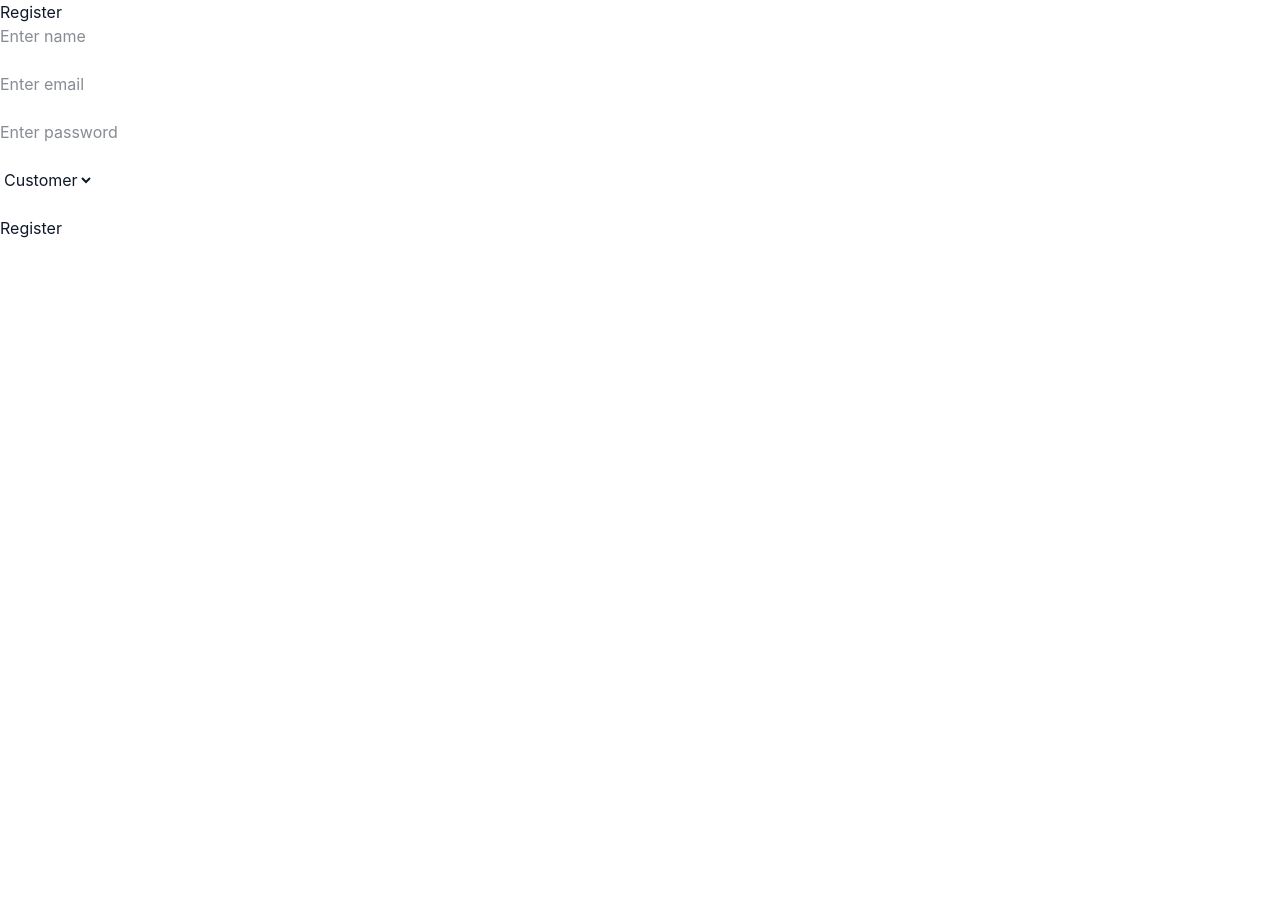
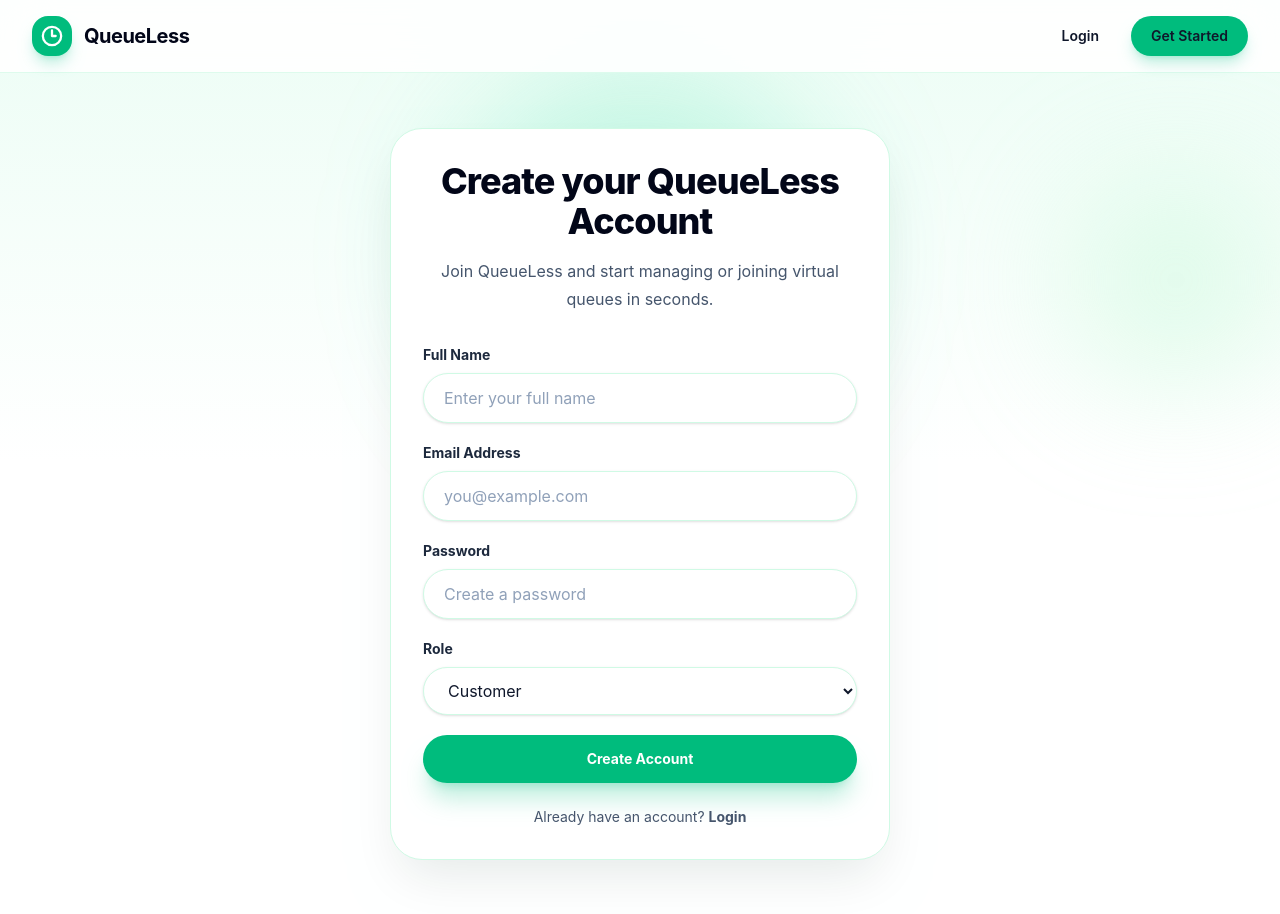
Before and after one commit to snehap27/QueueLess, a React (Vite) app in the folder client/: page /register in a window 1280 px wide. Shown: the top 914 px of the page. Before the commit the page ends 800 px from the top, so only its background shows below. Built offline with nearby package versions, Linux system fonts and the light colour scheme; no server answers.

Commit message:
feat: implement user registration flow

```diff
--- a/client/src/pages/Register.jsx
+++ b/client/src/pages/Register.jsx
@@ -1,13 +1,19 @@
 import { useState } from "react";
-import { useNavigate } from "react-router-dom";
+import { Link, useNavigate } from "react-router-dom";
 
+import Navbar from "../components/Navbar";
 import { useAuth } from "../hooks/useAuth";
 
+const initialFormData = {
+  name: "",
+  email: "",
+  password: "",
+  role: "customer",
+};
+
 function Register() {
-  const [name, setName] = useState("");
-  const [email, setEmail] = useState("");
-  const [password, setPassword] = useState("");
-  const [role, setRole] = useState("customer");
+  const [formData, setFormData] = useState(initialFormData);
+  const [fieldErrors, setFieldErrors] = useState({});
   const [error, setError] = useState("");
   const [isSubmitting, setIsSubmitting] = useState(false);
   const { register } = useAuth();
@@ -17,69 +23,218 @@ function Register() {
     navigate(userRole === "owner" ? "/owner/dashboard" : "/customer/join");
   };
 
+  const validateForm = () => {
+    const errors = {};
+    const emailPattern = /^[^\s@]+@[^\s@]+\.[^\s@]+$/;
+
+    if (!formData.name.trim()) {
+      errors.name = "Name is required.";
+    }
+
+    if (!emailPattern.test(formData.email.trim())) {
+      errors.email = "Enter a valid email address.";
+    }
+
+    if (formData.password.length < 6) {
+      errors.password = "Password must be at least 6 characters.";
+    }
+
+    if (!formData.role) {
+      errors.role = "Role is required.";
+    }
+
+    return errors;
+  };
+
+  const handleChange = (e) => {
+    const { name, value } = e.target;
+
+    setFormData((currentData) => ({
+      ...currentData,
+      [name]: value,
+    }));
+
+    setFieldErrors((currentErrors) => ({
+      ...currentErrors,
+      [name]: "",
+    }));
+  };
+
   const handleSubmit = async (e) => {
     e.preventDefault();
+
+    if (isSubmitting) {
+      return;
+    }
+
     setError("");
+
+    const validationErrors = validateForm();
+    setFieldErrors(validationErrors);
+
+    if (Object.keys(validationErrors).length > 0) {
+      return;
+    }
+
     setIsSubmitting(true);
 
     try {
-      const data = await register({ name, email, password, role });
+      const data = await register({
+        name: formData.name.trim(),
+        email: formData.email.trim(),
+        password: formData.password,
+        role: formData.role,
+      });
       redirectByRole(data.user.role);
     } catch (err) {
-      setError(err.message);
+      setError(err.message || "Unable to create account. Please try again.");
     } finally {
       setIsSubmitting(false);
     }
   };
 
   return (
-    <div>
-      <h1>Register</h1>
+    <div className="min-h-screen bg-white">
+      <Navbar />
 
-      {error && <p role="alert">{error}</p>}
+      <main className="relative isolate flex min-h-screen items-center justify-center overflow-hidden bg-gradient-to-b from-emerald-50 via-white to-white px-5 pb-16 pt-32 sm:px-6 lg:px-8">
+        <div className="absolute left-1/2 top-16 -z-10 h-72 w-72 -translate-x-1/2 rounded-full bg-emerald-300/30 blur-3xl sm:h-96 sm:w-96" />
+        <div className="absolute right-0 top-44 -z-10 h-52 w-52 rounded-full bg-green-200/40 blur-3xl" />
 
-      <form onSubmit={handleSubmit}>
-        <input
-          type="text"
-          placeholder="Enter name"
-          value={name}
-          onChange={(e) => setName(e.target.value)}
-        />
+        <section className="w-full max-w-[500px] rounded-[2rem] border border-emerald-100 bg-white p-6 shadow-2xl shadow-emerald-950/10 sm:p-8">
+          <div className="text-center">
+            <h1 className="text-3xl font-extrabold tracking-tight text-slate-950 sm:text-4xl">
+              Create your QueueLess Account
+            </h1>
+            <p className="mt-4 leading-7 text-slate-600">
+              Join QueueLess and start managing or joining virtual queues in
+              seconds.
+            </p>
+          </div>
 
-        <br /><br />
+          {error && (
+            <p
+              className="mt-6 rounded-2xl border border-red-100 bg-red-50 px-4 py-3 text-sm font-medium text-red-700"
+              role="alert"
+            >
+              {error}
+            </p>
+          )}
 
-        <input
-          type="email"
-          placeholder="Enter email"
-          value={email}
-          onChange={(e) => setEmail(e.target.value)}
-        />
+          <form className="mt-8 space-y-5" onSubmit={handleSubmit} noValidate>
+            <div>
+              <label
+                htmlFor="name"
+                className="block text-sm font-bold text-slate-800"
+              >
+                Full Name
+              </label>
+              <input
+                id="name"
+                name="name"
+                type="text"
+                value={formData.name}
+                onChange={handleChange}
+                className="mt-2 w-full rounded-full border border-emerald-100 bg-white px-5 py-3 text-slate-900 shadow-sm outline-none transition placeholder:text-slate-400 focus:border-emerald-400 focus:ring-4 focus:ring-emerald-100"
+                placeholder="Enter your full name"
+              />
+              {fieldErrors.name && (
+                <p className="mt-2 text-sm font-medium text-red-600">
+                  {fieldErrors.name}
+                </p>
+              )}
+            </div>
 
-        <br /><br />
+            <div>
+              <label
+                htmlFor="email"
+                className="block text-sm font-bold text-slate-800"
+              >
+                Email Address
+              </label>
+              <input
+                id="email"
+                name="email"
+                type="email"
+                value={formData.email}
+                onChange={handleChange}
+                className="mt-2 w-full rounded-full border border-emerald-100 bg-white px-5 py-3 text-slate-900 shadow-sm outline-none transition placeholder:text-slate-400 focus:border-emerald-400 focus:ring-4 focus:ring-emerald-100"
+                placeholder="you@example.com"
+              />
+              {fieldErrors.email && (
+                <p className="mt-2 text-sm font-medium text-red-600">
+                  {fieldErrors.email}
+                </p>
+              )}
+            </div>
 
-        <input
-          type="password"
-          placeholder="Enter password"
-          value={password}
-          onChange={(e) => setPassword(e.target.value)}
-        />
+            <div>
+              <label
+                htmlFor="password"
+                className="block text-sm font-bold text-slate-800"
+              >
+                Password
+              </label>
+              <input
+                id="password"
+                name="password"
+                type="password"
+                value={formData.password}
+                onChange={handleChange}
+                className="mt-2 w-full rounded-full border border-emerald-100 bg-white px-5 py-3 text-slate-900 shadow-sm outline-none transition placeholder:text-slate-400 focus:border-emerald-400 focus:ring-4 focus:ring-emerald-100"
+                placeholder="Create a password"
+              />
+              {fieldErrors.password && (
+                <p className="mt-2 text-sm font-medium text-red-600">
+                  {fieldErrors.password}
+                </p>
+              )}
+            </div>
 
-        <br /><br />
+            <div>
+              <label
+                htmlFor="role"
+                className="block text-sm font-bold text-slate-800"
+              >
+                Role
+              </label>
+              <select
+                id="role"
+                name="role"
+                value={formData.role}
+                onChange={handleChange}
+                className="mt-2 w-full rounded-full border border-emerald-100 bg-white px-5 py-3 text-slate-900 shadow-sm outline-none transition focus:border-emerald-400 focus:ring-4 focus:ring-emerald-100"
+              >
+                <option value="customer">Customer</option>
+                <option value="owner">Owner</option>
+              </select>
+              {fieldErrors.role && (
+                <p className="mt-2 text-sm font-medium text-red-600">
+                  {fieldErrors.role}
+                </p>
+              )}
+            </div>
 
-        <select
-          value={role}
-          onChange={(e) => setRole(e.target.value)}
-        >
-          <option value="customer">Customer</option>
-          <option value="owner">Owner</option>
-        </select>
+            <button
+              type="submit"
+              disabled={isSubmitting}
+              className="inline-flex w-full items-center justify-center rounded-full bg-emerald-500 px-7 py-3.5 text-sm font-bold text-white shadow-xl shadow-emerald-500/25 transition hover:-translate-y-0.5 hover:bg-emerald-600 disabled:cursor-not-allowed disabled:opacity-70 disabled:hover:translate-y-0"
+            >
+              {isSubmitting ? "Creating Account..." : "Create Account"}
+            </button>
+          </form>
 
-        <br /><br />
-
-        <button type="submit" disabled={isSubmitting}>
-          {isSubmitting ? "Creating account..." : "Register"}
-        </button>
-      </form>
+          <p className="mt-6 text-center text-sm text-slate-600">
+            Already have an account?{" "}
+            <Link
+              to="/login"
+              className="font-bold text-emerald-600 transition hover:text-emerald-700"
+            >
+              Login
+            </Link>
+          </p>
+        </section>
+      </main>
     </div>
   );
 }
```
